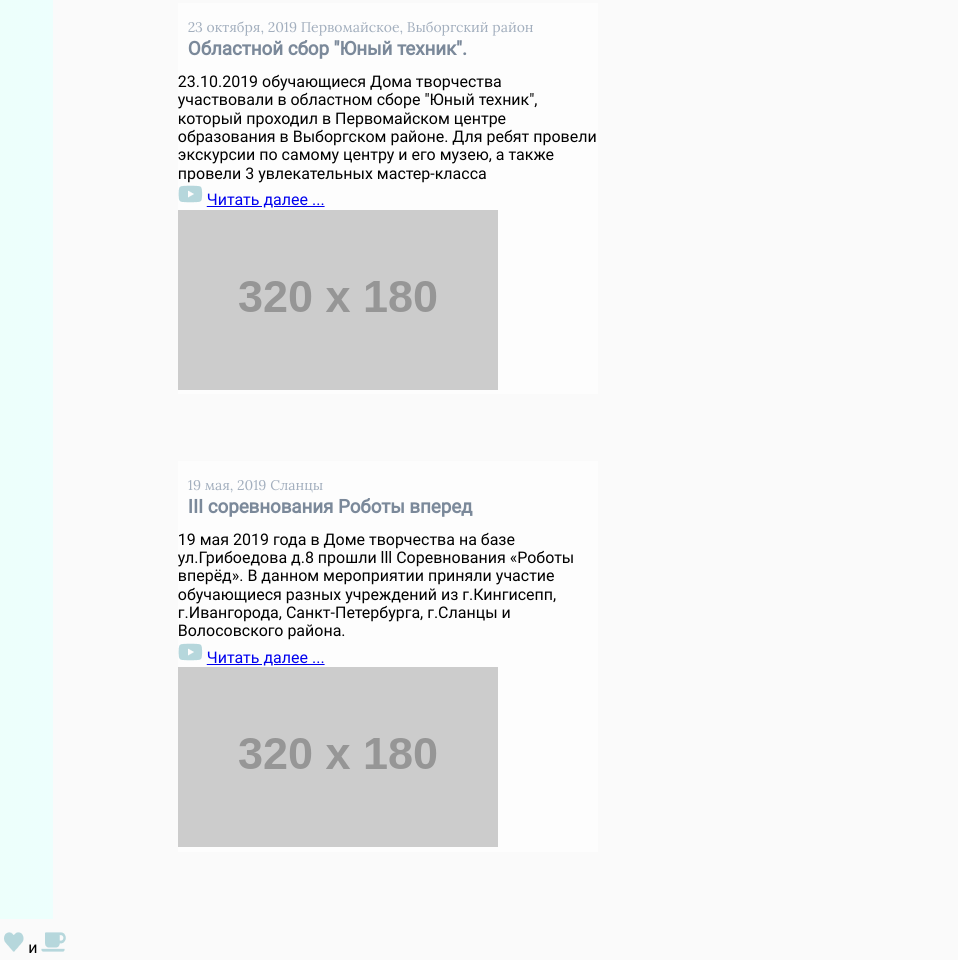
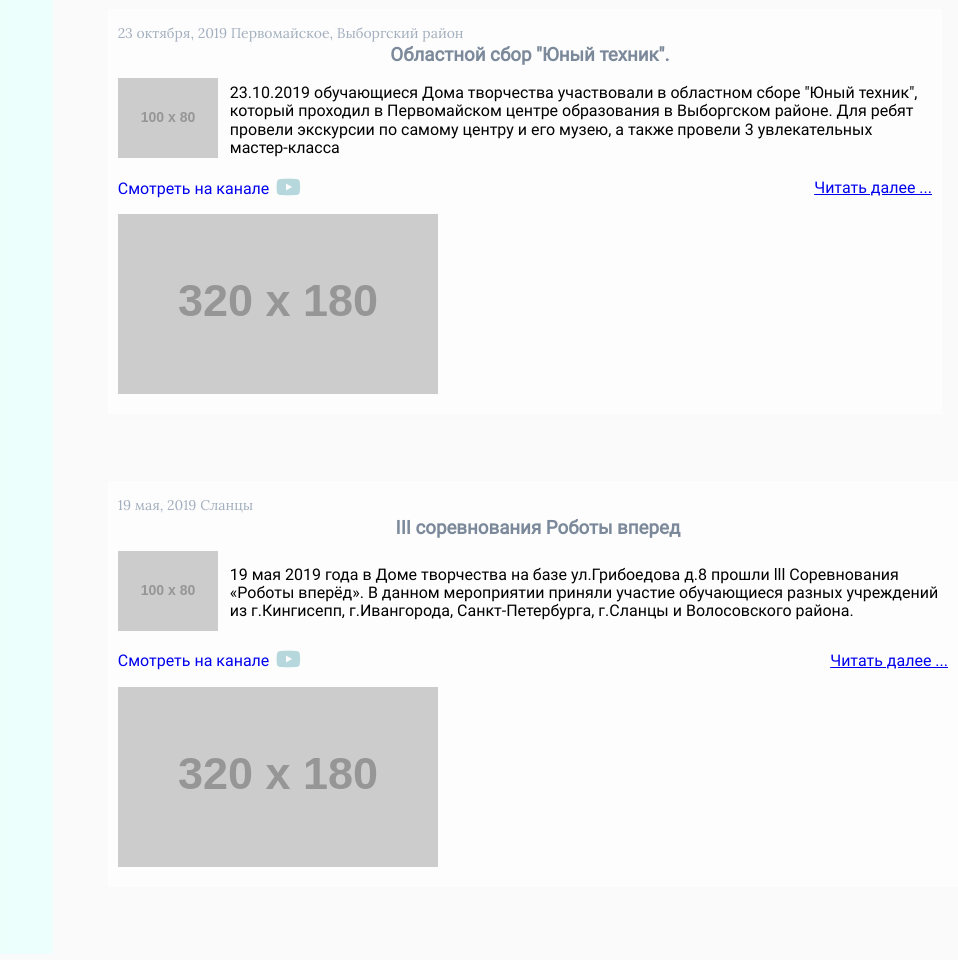
Before and after one commit to burik84/okbur, a website: page src/index.html in a window 1280 px wide. Shown: the part 1173-2133 px from the top of the page, without its empty margins (322-1280 px from the left). Drawn offline with nearby package versions, Linux system fonts and the light colour scheme; files that its build step writes are made by us from their sources; placeholder pictures from the web are drawn by us.

Commit message:
Верстка cards

```diff
--- a/src/index.html
+++ b/src/index.html
@@ -38,57 +38,105 @@
             <p class="card-time__title">09 ноября, 2019 Кингисепп</p>
           </div><!-- /.card-time -->
           <h3 class="card__title">V Окружной форум по робототехнике Кингисепп</h3>
-          <p class="card__descr">9 ноября в Центре информационных технологий г. Кингисепп состоялся V Окружной форум робототехники Юго-Западного образовательного округа «Старт в будущее». Участники форума — обучающиеся и педагоги Кингисеппа,
-            Ивангорода,
-            Сланцев, Гатчины, Киришей, Соснового Бора, Волосово и Нарвы.</p>
+          <div class="card__descr">
+            <div class="card__img">
+              <img src="https://via.placeholder.com/100x80" alt="Логотип соревнования"></div>
+            <!-- /.card__img -->
+            <p class="card__descr-text">9 ноября в Центре информационных технологий г. Кингисепп состоялся V Окружной форум робототехники Юго-Западного образовательного округа «Старт в будущее». Участники форума — обучающиеся и педагоги Кингисеппа,
+              Ивангорода,
+              Сланцев, Гатчины, Киришей, Соснового Бора, Волосово и Нарвы.</p>
+          </div>
+          <!-- /.card__descr -->
+
           <div class="card__links links">
-            <a href="https://youtu.be/xANEOrfSNQA" class="link" target="_blank"><img src="./img/icons/youtube.png" alt="логотип ютуб"></a>
+            <a href="https://youtu.be/xANEOrfSNQA" class="link card-link--youtube" target="_blank">
+              <!-- <img src="./img/icons/youtube.png" alt="логотип ютуб">  -->
+              Смотреть на канале</a>
             <a href="http://kingisepp.ru/news/block-5543/" class="link card-link" target="_blank">Читать далее ...</a>
           </div>
           <!-- /.card__links links -->
-          <img src="https://via.placeholder.com/320x180" alt="Логотип соревнования">
+          <div class="card__carousel">
+            <img src="https://via.placeholder.com/320x180" alt="Картинки с соревнований"></div>
+          <!-- /.card__img -->
         </article>
         <article class="card">
           <div class="card-time">
             <p class="card-time__title">03 ноября, 2019 Всеволожск</p>
           </div><!-- /.card-time -->
           <h3 class="card__title">Открытые соревнования по робототехнике Всеволожск</h3>
-          <p class="card__descr">3 ноября 2019 года прошли Открытые соревнования по робототехнике Всеволожского района. Наши обучающиеся приняли участие в категории "Интеллектуальное сумо". </p>
+          <div class="card__descr">
+            <div class="card__img">
+              <img src="https://via.placeholder.com/100x80" alt="Логотип соревнования"></div>
+            <!-- /.card__img -->
+            <p class="card__descr-text">3 ноября 2019 года прошли Открытые соревнования по робототехнике Всеволожского района. Наши обучающиеся приняли участие в категории "Интеллектуальное сумо". </p>
+          </div>
+          <!-- /.card__descr -->
+
           <div class="card__links links">
-            <a href="https://youtu.be/Ufip2-paMz8" class="link" target="_blank"><img src="./img/icons/youtube.png" alt="логотип ютуб"></a>
+            <a href="https://youtu.be/Ufip2-paMz8" class="link card-link--youtube" target="_blank">
+              <!-- <img src="./img/icons/youtube.png" alt="логотип ютуб">  -->
+              Смотреть на канале</a>
             <a href="https://vk.com/wall-75889999_337" class="link card-link" target="_blank">Читать далее ...</a>
           </div>
           <!-- /.card__links links -->
-          <img src="https://via.placeholder.com/320x180" alt="Логотип соревнования">
+          <div class="card__carousel">
+            <img src="https://via.placeholder.com/320x180" alt="Картинки с соревнований"></div>
+          <!-- /.card__img -->
         </article>
+
         <article class="card">
           <div class="card-time">
             <p class="card-time__title">23 октября, 2019 Первомайское, Выборгский район</p>
           </div><!-- /.card-time -->
           <h3 class="card__title">Областной сбор "Юный техник".</h3>
-          <p class="card__descr">23.10.2019 обучающиеся Дома творчества участвовали в областном сборе "Юный техник", который проходил в Первомайском центре образования в Выборгском районе. Для ребят провели экскурсии по самому центру и его музею, а
-            также
-            провели 3 увлекательных мастер-класса</p>
+          <div class="card__descr">
+            <div class="card__img">
+              <img src="https://via.placeholder.com/100x80" alt="Логотип соревнования"></div>
+            <!-- /.card__img -->
+            <p class="card__descr-text">23.10.2019 обучающиеся Дома творчества участвовали в областном сборе "Юный техник", который проходил в Первомайском центре образования в Выборгском районе. Для ребят провели экскурсии по самому центру и его
+              музею, а
+              также
+              провели 3 увлекательных мастер-класса</p>
+          </div>
+          <!-- /.card__descr -->
+
           <div class="card__links links">
-            <a href="https://youtu.be/2ilExnq7F7Q" class="link" target="_blank"><img src="./img/icons/youtube.png" alt="логотип ютуб"></a>
+            <a href="https://youtu.be/2ilExnq7F7Q" class="link card-link--youtube" target="_blank">
+              <!-- <img src="./img/icons/youtube.png" alt="логотип ютуб">  -->
+              Смотреть на канале</a>
             <a href="http://pervomayco.ru/about/news/2019/543/" class="link card-link" target="_blank">Читать далее ...</a>
           </div>
           <!-- /.card__links links -->
-          <img src="https://via.placeholder.com/320x180" alt="Логотип соревнования">
+          <div class="card__carousel">
+            <img src="https://via.placeholder.com/320x180" alt="Картинки с соревнований"></div>
+          <!-- /.card__img -->
         </article>
+
         <article class="card">
           <div class="card-time">
             <p class="card-time__title">19 мая, 2019 Сланцы</p>
           </div><!-- /.card-time -->
           <h3 class="card__title">III соревнования Роботы вперед</h3>
-          <p class="card__descr">19 мая 2019 года в Доме творчества на базе ул.Грибоедова д.8 прошли lll Соревнования «Роботы вперёд». В данном мероприятии приняли участие обучающиеся разных учреждений из г.Кингисепп, г.Ивангорода, Санкт-Петербурга,
-            г.Сланцы и Волосовского района. </p>
+          <div class="card__descr">
+            <div class="card__img">
+              <img src="https://via.placeholder.com/100x80" alt="Логотип соревнования"></div>
+            <!-- /.card__img -->
+            <p class="card__descr-text">19 мая 2019 года в Доме творчества на базе ул.Грибоедова д.8 прошли lll Соревнования «Роботы вперёд». В данном мероприятии приняли участие обучающиеся разных учреждений из г.Кингисепп, г.Ивангорода,
+              Санкт-Петербурга,
+              г.Сланцы и Волосовского района. </p>
+          </div>
+          <!-- /.card__descr -->
+
           <div class="card__links links">
-            <a href="https://youtu.be/GBCS0qtjDgU" class="link" target="_blank"><img src="./img/icons/youtube.png" alt="логотип ютуб"></a>
+            <a href="https://youtu.be/GBCS0qtjDgU" class="link card-link--youtube" target="_blank">
+              <!-- <img src="./img/icons/youtube.png" alt="логотип ютуб">  -->
+              Смотреть на канале</a>
             <a href="https://vk.com/wall-75889999_319" class="link card-link" target="_blank">Читать далее ...</a>
           </div>
           <!-- /.card__links links -->
-          <img src="https://via.placeholder.com/320x180" alt="Логотип соревнования">
+          <div class="card__carousel">
+            <img src="https://via.placeholder.com/320x180" alt="Картинки с соревнований"></div>
+          <!-- /.card__img -->
         </article>
       </div>
       <!-- /.cards -->
--- a/src/scss/blocks/_main.scss
+++ b/src/scss/blocks/_main.scss
@@ -1,11 +1,14 @@
 .main {
   padding-top: 72px;
-  padding-left: 112px;
+  padding-left: 42px;
 
   &-title {
     color: $color-textDark;
     font-size: 36px;
     margin-bottom: 43px;
+    line-height: 42px;
+    font-style: normal;
+    font-weight: normal;
   }
 }
 
@@ -16,9 +19,12 @@
 }
 
 .card {
+  display: flex;
+  flex-direction: column;
   background-color: $color-card;
-  width: 420px;
-  margin-right: 54px;
+  max-width: 880px;
+  width: 100%;
+  margin-right: 16px;
   margin-bottom: 67px;
 
   &:nth-child(even) {
@@ -29,7 +35,8 @@
     font-family: $font-title;
     font-size: 14px;
     color: $color-textTitle;
-    margin: 16px auto 4px;
+    margin-top: 16px;
+    margin-bottom: 4px;
 
     &__title {
       padding-left: 10px;
@@ -40,5 +47,55 @@
     color: $color-textDark;
     margin-bottom: 12px;
     padding-left: 10px;
+    text-align: center;
+  }
+
+  &__descr {
+    display: flex;
+    flex-direction: row;
+    margin-bottom: 16px;
+    padding: 0 10px;
+
+    &-text {
+      align-self: center;
+    }
+  }
+
+  &__links {
+    display: flex;
+    flex-direction: row;
+    margin-bottom: 16px;
+    justify-content: space-between;
+    align-items: center;
+    padding: 0 10px;
+    // align-content: center;
+    // line-height: 1.4;
+    // vertical-align: middle;
+  }
+
+  &__img {
+    margin-right: 12px;
+  }
+
+  &-link--youtube {
+    position: relative;
+    padding-right: 32px;
+    text-decoration: none;
+    line-height: 1.2;
+    vertical-align: middle;
+
+    &::after {
+      content: url("../img/icons/youtube.png");
+      // background-image: url("../img/icons/youtube.png");
+      position: absolute;
+      right: 0;
+      top: -3px;
+      display: block;
+    }
+  }
+
+  &__carousel {
+    padding: 0 10px;
+    margin-bottom: 16px;
   }
 }
```
Also changed, not shown: README.md.
